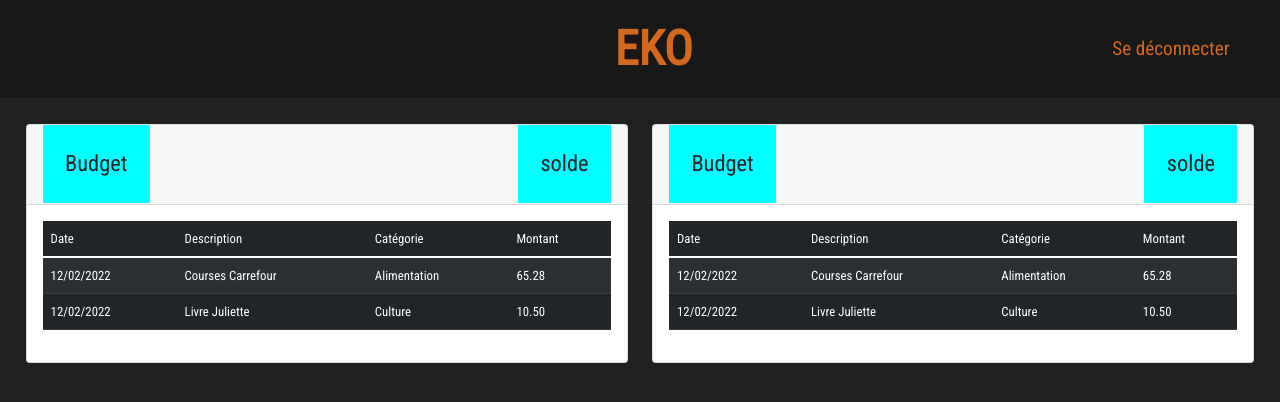
After one commit to dardevetdidier/Eko, a Django app: page /dashboard/ in a window 1280 px wide. The commit adds this page. Shown: the top 402 px of the page. Run offline with Django 4.2, Linux system fonts and the light colour scheme; the visitor is signed in with stand-in values (Sample User, id 1); some libraries are stand-ins or nearby versions.

Commit message:
Working on budget snippet

```diff
--- a/budget/templates/budget/budget.html
+++ b/budget/templates/budget/budget.html
@@ -1,5 +1,34 @@
-{% extends 'base.html' %}
+<div class="budget-card card" style="width: 55rem;">
+  <div class="budget-header card-header">
+      <p class="budget-name">Budget</p>
+      <p class="budget-amount">solde</p>
 
-{% block content %}
-    <h1>budget</h1>
-{% endblock %}
+  </div>
+  <div class="card-body">
+    <table class=" budget-table table table-striped table-dark">
+  <thead>
+    <tr>
+      <td>Date</td>
+      <td>Description</td>
+      <td scope="col">Catégorie</td>
+      <td scope="col">Montant</td>
+    </tr>
+  </thead>
+  <tbody>
+    <tr>
+      <td>12/02/2022</td>
+      <td>Courses Carrefour</td>
+      <td>Alimentation</td>
+      <td>65.28 </td>
+    </tr>
+    <tr>
+      <td>12/02/2022</td>
+      <td>Livre Juliette</td>
+      <td>Culture</td>
+      <td>10.50</td>
+    </tr>
+  </tbody>
+</table>
+
+  </div>
+</div>
--- /dev/null
+++ b/budget/templates/budget/dashboard.html
@@ -0,0 +1,16 @@
+{% extends 'base.html' %}
+
+{% block content %}
+
+    <div class="budgets-content">
+        <div class="row justify-content-around">
+            <div class="budget-col col-6">
+                {% include 'budget/budget.html' %}
+            </div>
+            <div class="budget-col col-6">
+                {% include 'budget/budget.html' %}
+            </div>
+        </div>
+    </div>
+
+{% endblock %}
```
